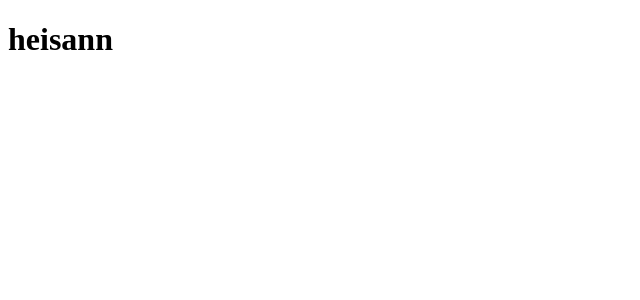
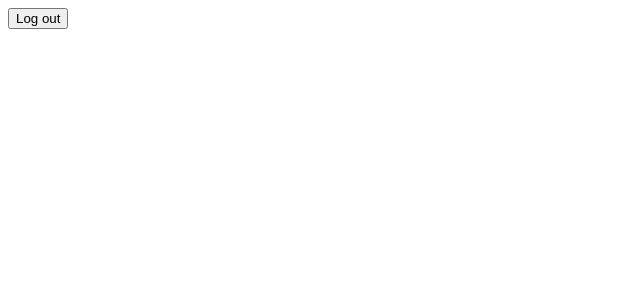
Before and after one commit to haidarnuri/utlansside, a React (Create React App) app in the folder frontend/utlansapp/: page /equipment-overview in a window 1280 px wide. Shown: the top 300 px of the page, without its empty margins (0-640 px from the left). Built offline with nearby package versions, Linux system fonts and the light colour scheme; sample sign-in values are in the browser's storage.

Commit message:
startfasen logg ut

```diff
--- /dev/null
+++ b/frontend/utlansapp/src/components/logout.component.tsx
@@ -0,0 +1,16 @@
+const LogoutComponent = () => {
+
+
+    const handleSubmit = (event: React.FormEvent<HTMLFormElement>) => {
+
+    }
+
+    return(
+        <>
+        <form onSubmit={handleSubmit}></form>
+        <button type="submit">Log out</button>
+        </>
+    )
+}
+
+export default LogoutComponent;
--- a/frontend/utlansapp/src/pages/EquipmentOverview.tsx
+++ b/frontend/utlansapp/src/pages/EquipmentOverview.tsx
@@ -1,5 +1,13 @@
+import { ButtonComponent } from "../components/button.component";
+import LogoutComponent from "../components/logout.component";
+
 const EquipmentOverview = () => {
-  return <h1>heisann</h1>;
+  return(
+  <>
+
+    <LogoutComponent />
+  </>
+  )
 };
 
 export { EquipmentOverview };
```
Also changed, not shown: frontend/utlansapp/src/pages/MainLoginPage.tsx (line endings or trailing spaces), 1 other file (tests, documents, lock files or other folders).
